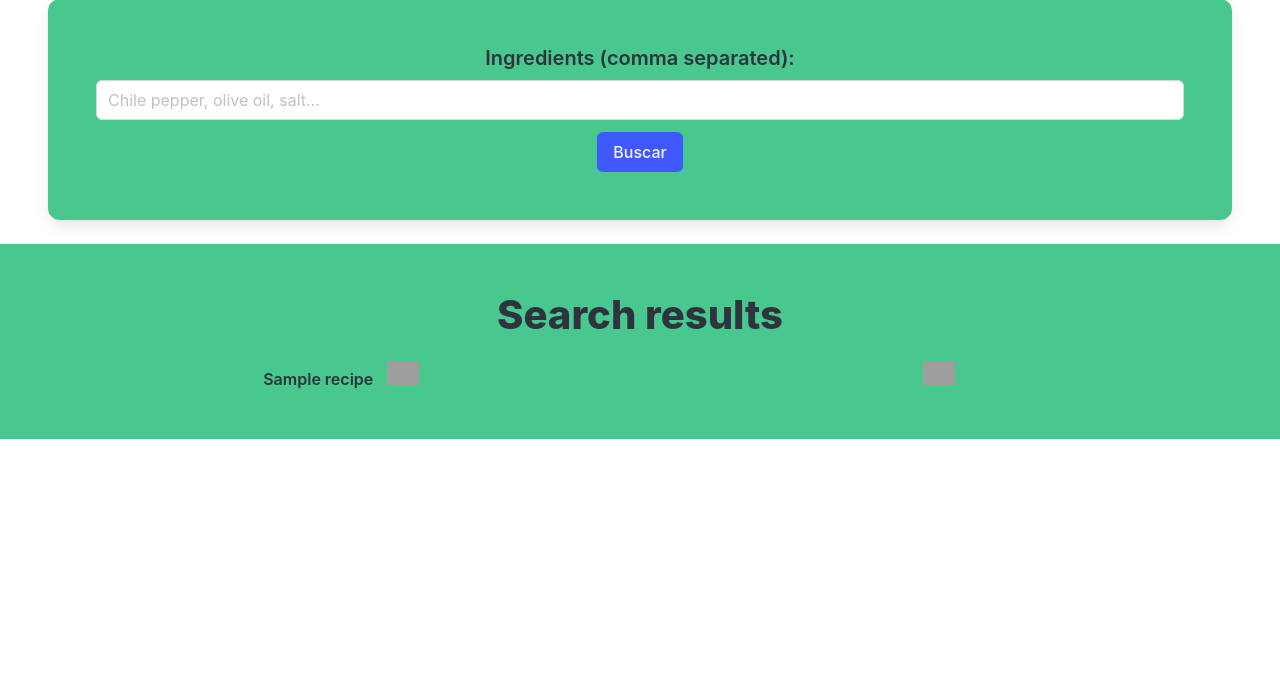
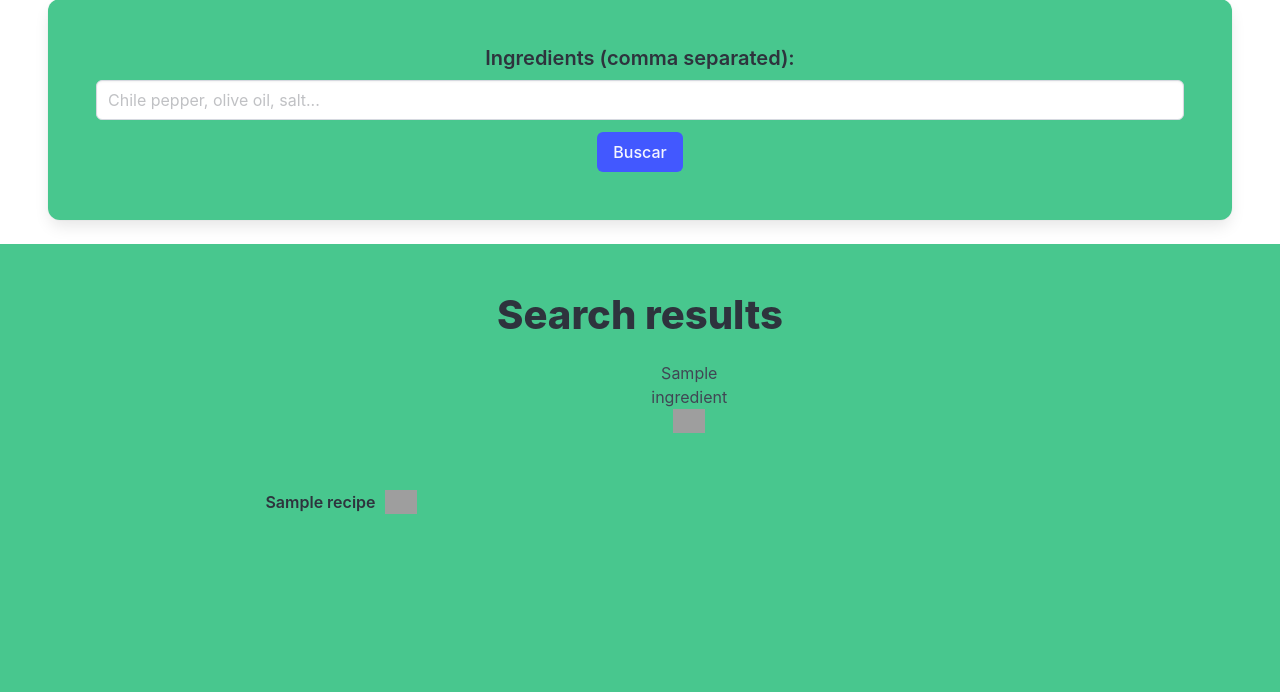
Before and after one commit to rexwithluv/Croptopia, a Flask app: template templates/index.html in a window 1280 px wide. Shown: the part 158-850 px from the top of the page. Before the commit the page ends 597 px from the top, so only its background shows below. Run offline with Flask 3, Linux system fonts and the light colour scheme; the template is opened without the code that fills it: most values are stand-ins (such as "Sample title", 1, 10 or a date in 2020); grey boxes are pictures that could not be loaded.

Commit message:
Cambios mínimos, proximamente cambiaremos de Bulma CSS a Tailwind CSS

```diff
--- /dev/null
+++ b/static/css/index.css
@@ -0,0 +1,9 @@
+.ingredients-grid{
+    height: 283.5px;
+    width: 283.5px;
+}
+
+.ingredient-cell{
+    height: 86.5px;
+    width: 86.5px;
+}
--- a/templates/index.html
+++ b/templates/index.html
@@ -6,6 +6,7 @@
     <meta name="viewport" content="width=device-width, initial-scale=1.0">
     <title>Recipe searcher</title>
     <link rel="stylesheet" href="https://cdn.jsdelivr.net/npm/bulma@1.0.1/css/bulma.min.css">
+    <link rel="stylesheet" href="{{ url_for('static', filename='css/index.css') }}">
 </head>
 
 <body>
@@ -39,32 +40,40 @@
         {% if recipes %}
         <h2 class="title is-2">Search results</h2>
 
+
+
+        {% for recipe in recipes %}
         <div class="fixed-grid has-2-cols">
             <div class="grid">
 
-                {% for recipe in recipes %}
-                <div class="cell">
-                    {{ ("<strong>" + recipe["name"].capitalize() + "</strong>") | safe }} &nbsp;
+                <div class="cell is-flex is-justify-content-center is-align-items-center">
+                    <p>{{ ("<strong>" + recipe["name"].capitalize() + "</strong>") | safe }} &nbsp; </p>
                     <img src="static/images/{{ recipe['name'].replace(' ', '-') }}.png" width="32px"
                         alt="{{ recipe['name'].capitalize() }}" title="{{ recipe['name'].capitalize() }}">
                 </div>
 
-                <div class="cell">
-                    <ul>
-                        {% for ingredient in recipe["ingredients"] %}
 
-                        <li>
-                            <img src="static/images/{{ ingredient.replace(' ', '-') }}.png" width="32px"
-                                alt="{{ ingredient.capitalize() }}" title="{{ ingredient.capitalize() }}">
-                        </li>
+                <div class="cell ">
+                    <div class="fixed-grid has-3-cols">
+                        <div class="grid ingredients-grid">
 
-                        {% endfor %}
-                    </ul>
+                            {% for ingredient in recipe["ingredients"] %}
+                            <div class="cell ingredient-cell">
+                                <p>{{ ingredient.capitalize() }} </p>
+                                <img src="static/images/{{ ingredient.replace(' ', '-') }}.png" width="32px"
+                                    alt="{{ ingredient.capitalize() }}" title="{{ ingredient.capitalize() }}">
+                            </div>
+                            {% endfor %}
+
+                        </div>
+                    </div>
                 </div>
-                {% endfor %}
 
             </div>
         </div>
+        {% endfor %}
+
+
 
         {% else %}
         <h2 class="title is-2">Try searching something!</h2>
```
